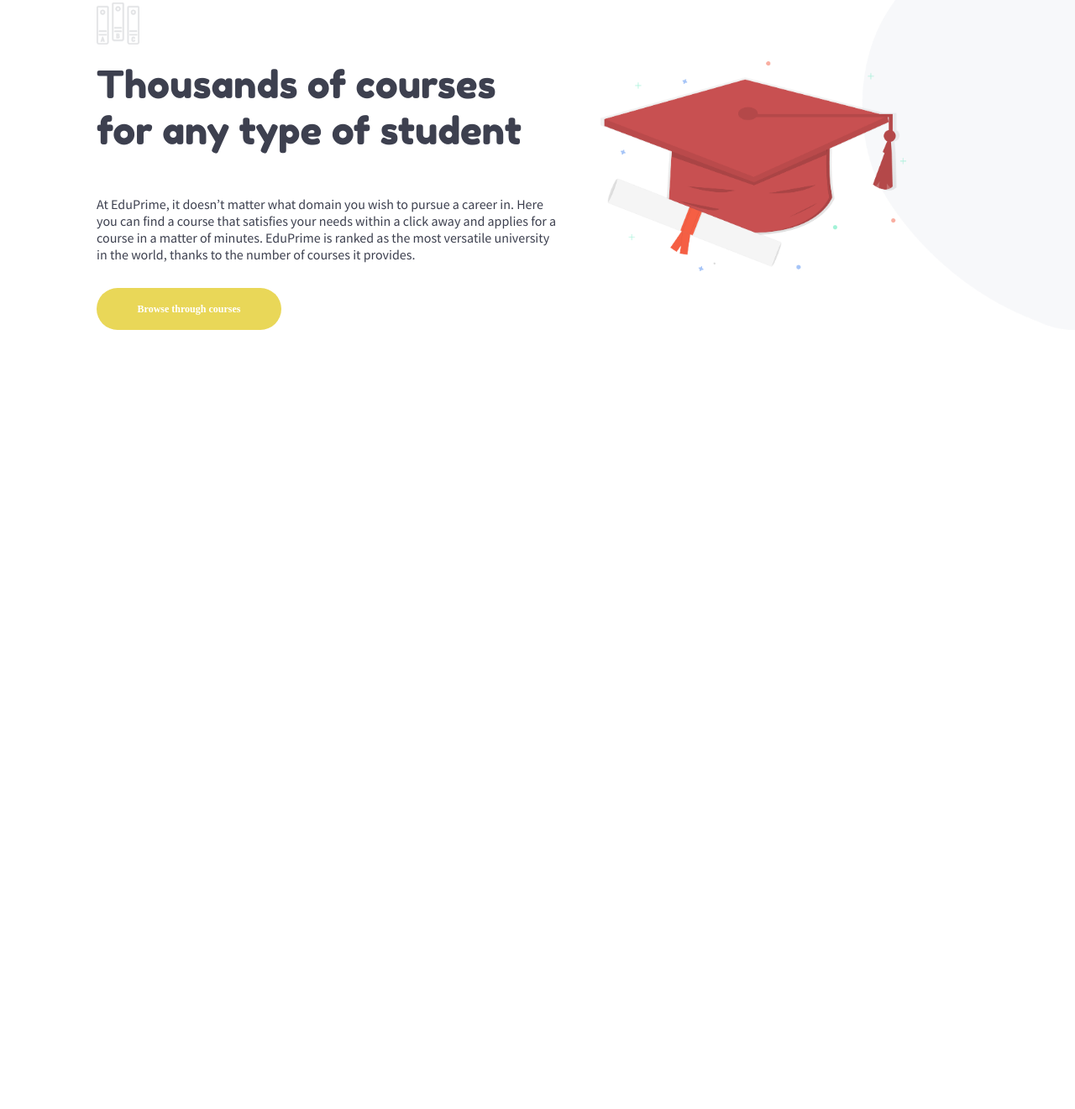
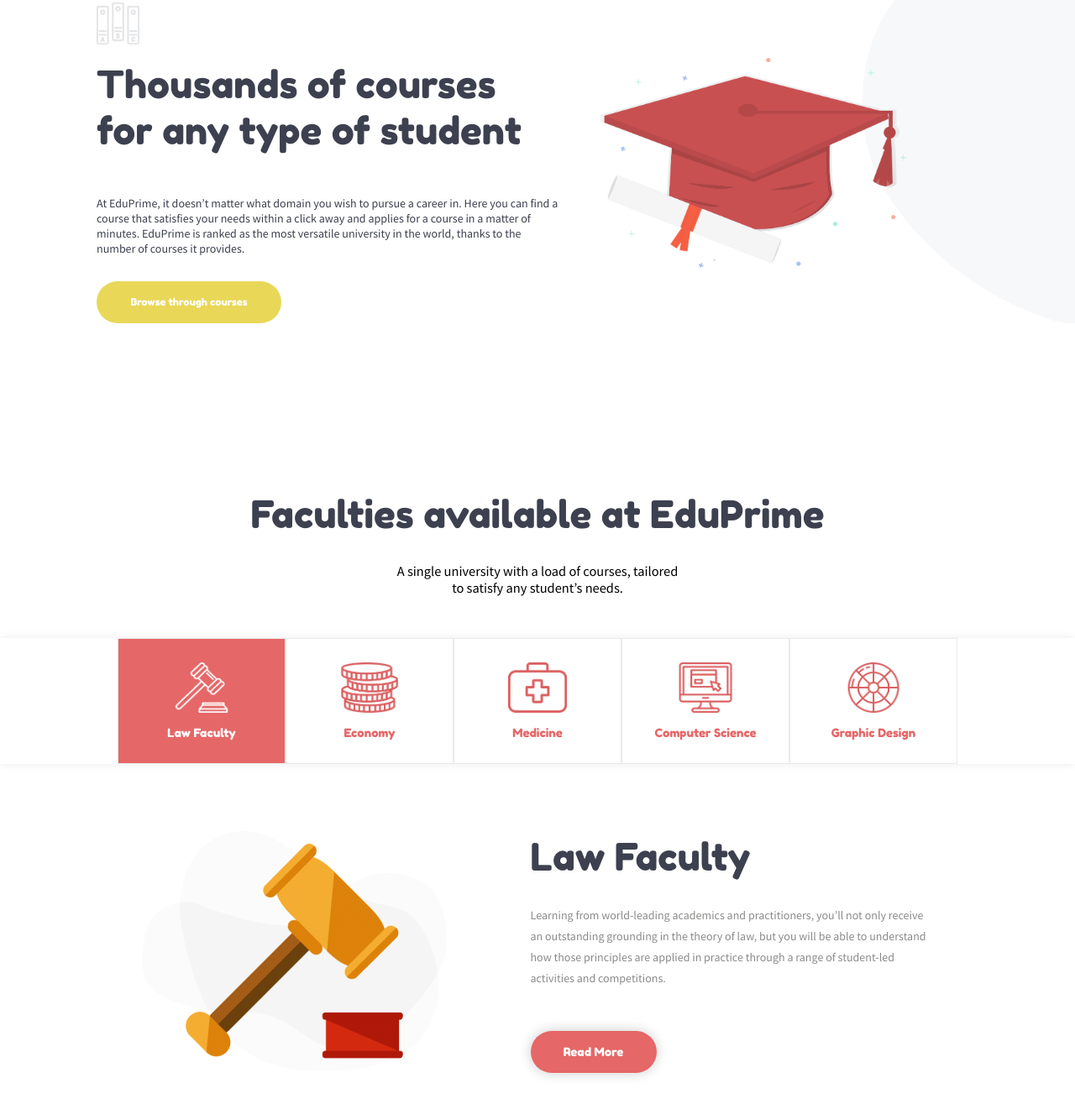
Before and after one commit to salvatore-napoli/proj-html-vuejs, a website: page index.html in a window 1280 px wide. Shown: the part 715-2036 px from the top of the page at 84% size. Before the commit the page ends 1108 px from the top, so only its background shows below. Drawn offline with nearby package versions, Linux system fonts and the light colour scheme.

Commit message:
Sezione 2

```diff
--- a/index.html
+++ b/index.html
@@ -56,7 +56,7 @@
 						<i class="quickicon far fa-life-ring"></i>
 					</div>
 
-					<div class="jumbotron-main">
+					<div class="jumbotron-main text-center">
 						<h2 class="jumbotron-main-title">Key to your success</h2>
 						<p class="jumbotron-main-description">EduPrime is the most versatile WordPress theme for educational purposes, showcasing universities, courses, secondary schools etc.</p>
 
@@ -68,7 +68,7 @@
 								</div>
 							</a>
 							<a href="#" class="no-decoration-text text-bold">
-								<div class="jumbotron-mainbtns-apply">
+								<div class="jumbotron-mainbtns-apply text-center">
 									<i class="jumbotron-mainbtns-icon fas fa-user-plus"></i>
 									<span>Apply for university</span>
 								</div>
@@ -88,7 +88,7 @@
 		<main>
 			<!-- Sezione tipi di corsi -->
 			<section class="course-types container flex">
-				<div class="speech-bubble">
+				<div class="speech-bubble text-center">
 					<span>Purchase Eduprime on Envato Market</span>
 				</div>
 
@@ -114,8 +114,67 @@
 			<!-- end Sezione tipi di corsi -->
 
 			<!-- Sezione facoltà disponibili -->
-			<section>
+			<section class="faculties">
+				<div class="faculties-header text-center">
+					<h2 class="faculties-header-title">Faculties available at EduPrime</h2>
+					<div class="description-container container flex">
+						<h3 class="description">A single university with a load of courses, tailored to satisfy any student’s needs.</h3>
+					</div>
+				</div>
 
+				<div class="faculties-list container flex">
+					<div class="faculty container flex">
+						<div class="faculty-img">
+							<img src="img/Gavel-v2.png" alt="legge">
+						</div>
+						<span>Law Faculty</span>
+					</div>
+
+					<div class="faculty container flex">
+						<div class="faculty-img">
+							<img src="img/Coins-tabs-v2.png" alt="economia">
+						</div>
+						<span>Economy</span>
+					</div>
+
+					<div class="faculty container flex">
+						<div class="faculty-img">
+							<img src="img/Medicine-tabs-v2.png" alt="medicina">
+						</div>
+						<span>Medicine</span>
+					</div>
+
+					<div class="faculty container flex">
+						<div class="faculty-img">
+							<img src="img/Computer-tabs-v2.png" alt="tecnologia">
+						</div>
+						<span>Computer Science</span>
+					</div>
+
+					<div class="faculty container flex">
+						<div class="faculty-img">
+							<img src="img/Palette-tabs-v2.png" alt="grafica">
+						</div>
+						<span>Graphic Design</span>
+					</div>
+				</div>
+
+				<div class="faculties-active container flex">
+					<div class="faculties-active-img">
+						<img src="img/Gavel-Illustration-e1556884768193.png" alt="martello">
+					</div>
+
+					<div class="faculties-active-text">
+						<h2 class="title">Law Faculty</h2>
+						<p class="description">Learning from world-leading academics and practitioners, you’ll not only receive an outstanding grounding in the theory of law, but you will be able to understand how those principles are applied in practice through a range of student-led activities and competitions.</p>
+
+						<a href="#" class="no-decoration-text">
+							<div class="read-more text-center">
+								<span>Read More</span>
+							</div>
+						</a>
+					</div>
+				</div>
 			</section>
 			<!-- end Sezione facoltà disponibili -->
 
--- a/src/_common.scss
+++ b/src/_common.scss
@@ -26,3 +26,7 @@
 .text-bold {
 	font-weight: bold;
 }
+
+.text-center {
+	text-align: center;
+}
--- a/src/style.scss
+++ b/src/style.scss
@@ -73,7 +73,6 @@
 
 			&-main {
 				width: 500px;
-				text-align: center;
 
 				&-title {
 					@include h2-style-1;
@@ -100,7 +99,6 @@
 						line-height: 50px;
 						background-color: $bg-white;
 						border-radius: 30px;
-						text-align: center;
 						font-size: 12px;
 						color: $text-red-1;
 					}
@@ -147,7 +145,6 @@
 			height: 40px;
 			padding: 2px 15px;
 			font-size: 13px;
-			text-align: center;
 
 			&:after {
 				content: '';
@@ -186,6 +183,7 @@
 			.description {
 				font-family: $font-2;
 				padding-bottom: 30px;
+				font-size: 14px;
 			}
 
 			.browse-btn {
@@ -193,6 +191,8 @@
 				width: 220px;
 				color: $text-white;
 				font-size: 12px;
+				font-family: $font-1;
+				font-weight: normal;
 			}
 		}
 
@@ -207,5 +207,102 @@
 	}
 	/* end Sezione tipi di corsi */
 
+	/* Sezione facoltà disponibili */
+	.faculties {
+		padding-top: 200px;
+		padding-bottom: 100px;
 
+		&-header {
+			padding-bottom: 50px;
+
+			&-title {
+				@include h2-style-1;
+				color: $text-black-2;
+				padding-bottom: 30px;
+			}
+
+			.description-container {
+				font-size: 14px;
+				font-family: $font-2;
+
+				.description {
+					font-weight: normal;
+					width: 350px;
+				}
+			}
+		}
+
+		&-list {
+			box-shadow: 0px 0px 10px #ECECEE;
+
+			.faculty {
+				color: $text-red-1;
+				border: 1px solid $border-white-3;
+				width: 200px;
+				height: 150px;
+				font-family: $font-1;
+				font-size: 14px;
+				flex-direction: column;
+				align-items: center;
+
+				&:first-child {
+					background-color: $bg-red-1;
+					color: $text-white;
+
+					.faculty-img {
+						filter: brightness(0) invert(1);
+					}
+				}
+
+				&-img {
+					height: 60px;
+					margin-bottom: 15px;
+
+					img {
+						height: 100%;
+					}
+				}
+			}
+		}
+
+		&-active {
+			padding-top: 80px;
+			align-items: center;
+
+			&-img {
+				margin-right: 100px;
+			}
+
+			&-text {
+				width: 480px;
+
+				.title {
+					@include h2-style-1;
+					color: $text-black-2;
+					padding-bottom: 30px;
+				}
+
+				.description {
+					font-family: $font-2;
+					color: $text-grey-1;
+					font-size: 14px;
+					line-height: 25px;
+					padding-bottom: 50px;
+				}
+
+				.read-more {
+					background-color: $bg-red-1;
+					color: $text-white;
+					font-family: $font-1;
+					font-size: 14px;
+					width: 150px;
+					height: 50px;
+					line-height: 50px;
+					border-radius: 30px;
+					box-shadow: 0px 0px 15px #CCCCCC;
+				}
+			}
+		}
+	}
+	/* end Sezione facoltà disponibili */
 }
```
Also changed, not shown: dist/style.css.
